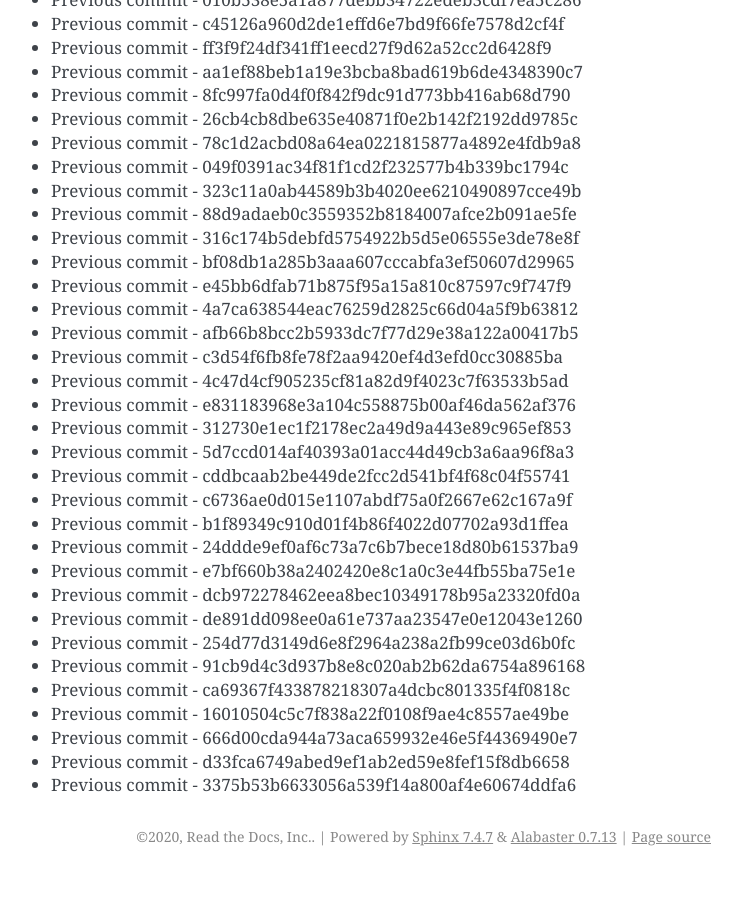
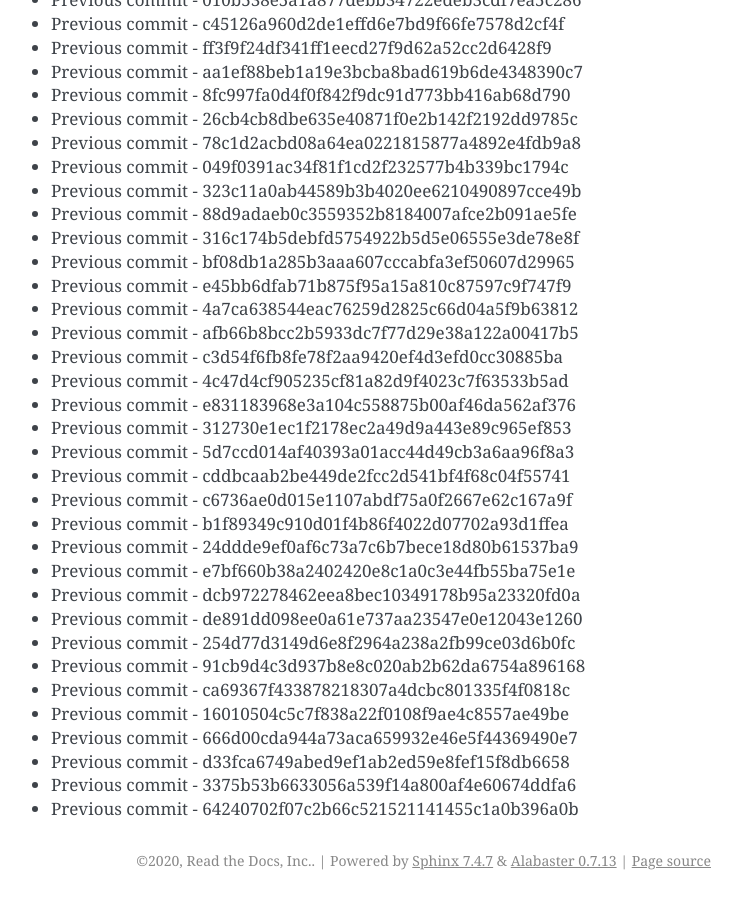
Before and after one commit to readthedocs/rtd-git-stresstest, a Sphinx documentation site: the page built from docs/updates.rst, in a window 1280 px wide and 900 px high, scrolled down 40301 px. Shown: the whole window, without its empty margins (399-1141 px from the left). Built offline with Sphinx 7.4.7, drawn with Linux system fonts in a browser that asks for light colours; before the commit the page ends 41177 px from its top, so only the background shows below that.

Commit message:
Generating commit from previous: 64240702f07c2b66c521521141455c1a0b396a0b

```diff
--- a/docs/updates.rst
+++ b/docs/updates.rst
@@ -1725,3 +1725,4 @@ It can be tested for any performance characteristics.
 * Previous commit - 666d00cda944a73aca659932e46e5f44369490e7
 * Previous commit - d33fca6749abed9ef1ab2ed59e8fef15f8db6658
 * Previous commit - 3375b53b6633056a539f14a800af4e60674ddfa6
+* Previous commit - 64240702f07c2b66c521521141455c1a0b396a0b
```
